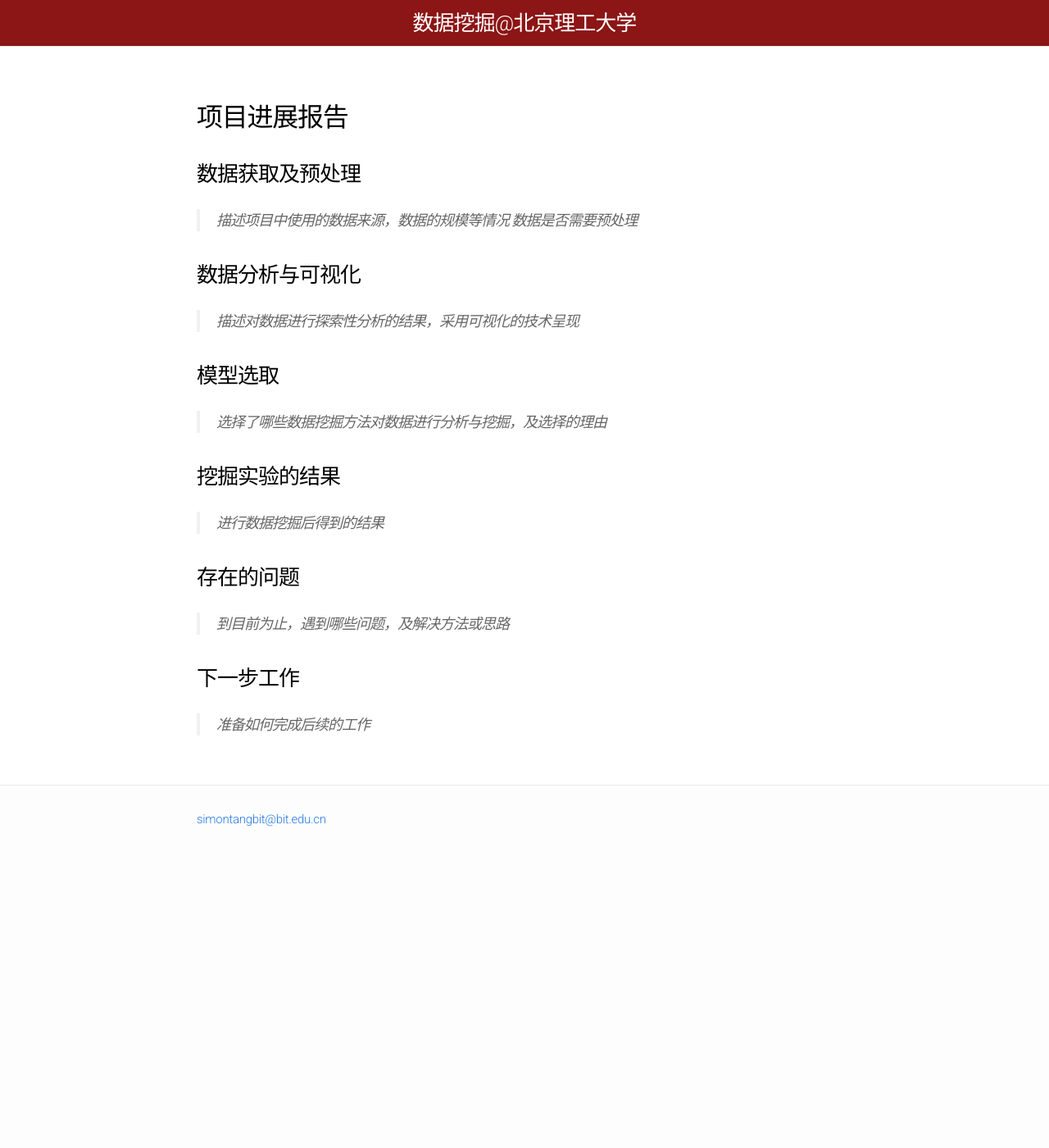
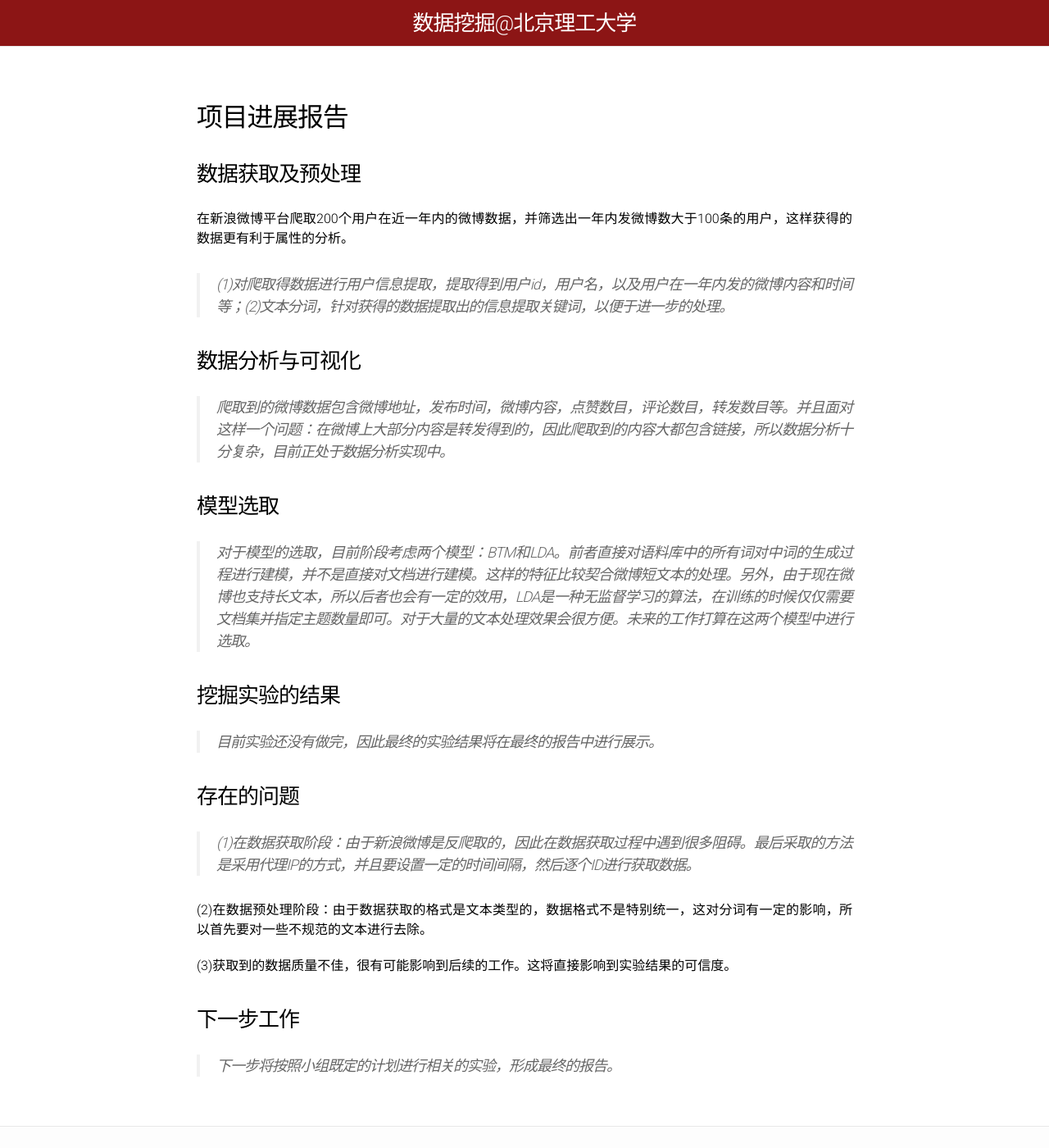
Before and after one commit to BITDM/bitdm.github.io, a Jekyll site: the page built from 2018/projects/P04/midterm.md, in a window 1280 px wide and 1400 px high. Shown: the whole window at 82% size. Built offline with Jekyll 4.4.1, drawn with Linux system fonts in a browser that asks for light colours; our own code applies the rules of GitHub Pages for plain Markdown files.

Commit message:
Update midterm.md

```diff
--- a/2018/projects/P04/midterm.md
+++ b/2018/projects/P04/midterm.md
@@ -8,25 +8,36 @@ permalink: /2018/projects/p04/midterm/
 
 ### 数据获取及预处理
 
-> 描述项目中使用的数据来源，数据的规模等情况
-> 数据是否需要预处理
+>
+
+在新浪微博平台爬取200个用户在近一年内的微博数据，并筛选出一年内发微博数大于100条的用户，这样获得的数据更有利于属性的分析。
+
+
+
+> (1)对爬取得数据进行用户信息提取，提取得到用户id，用户名，以及用户在一年内发的微博内容和时间等；(2)文本分词，针对获得的数据提取出的信息提取关键词，以便于进一步的处理。
 
 ### 数据分析与可视化
 
-> 描述对数据进行探索性分析的结果，采用可视化的技术呈现
+> 爬取到的微博数据包含微博地址，发布时间，微博内容，点赞数目，评论数目，转发数目等。并且面对这样一个问题：在微博上大部分内容是转发得到的，因此爬取到的内容大都包含链接，所以数据分析十分复杂，目前正处于数据分析实现中。
 
 ### 模型选取
 
-> 选择了哪些数据挖掘方法对数据进行分析与挖掘，及选择的理由
+> 对于模型的选取，目前阶段考虑两个模型：BTM和LDA。前者直接对语料库中的所有词对中词的生成过程进行建模，并不是直接对文档进行建模。这样的特征比较契合微博短文本的处理。另外，由于现在微博也支持长文本，所以后者也会有一定的效用，LDA是一种无监督学习的算法，在训练的时候仅仅需要文档集并指定主题数量即可。对于大量的文本处理效果会很方便。未来的工作打算在这两个模型中进行选取。
 
 ### 挖掘实验的结果
 
-> 进行数据挖掘后得到的结果
+> 目前实验还没有做完，因此最终的实验结果将在最终的报告中进行展示。
 
 ### 存在的问题
 
-> 到目前为止，遇到哪些问题，及解决方法或思路
+> (1)在数据获取阶段：由于新浪微博是反爬取的，因此在数据获取过程中遇到很多阻碍。最后采取的方法是采用代理IP的方式，并且要设置一定的时间间隔，然后逐个ID进行获取数据。
+
+
+(2)在数据预处理阶段：由于数据获取的格式是文本类型的，数据格式不是特别统一，这对分词有一定的影响，所以首先要对一些不规范的文本进行去除。
+
+
+(3)获取到的数据质量不佳，很有可能影响到后续的工作。这将直接影响到实验结果的可信度。
 
 ### 下一步工作
 
-> 准备如何完成后续的工作
+> 下一步将按照小组既定的计划进行相关的实验，形成最终的报告。
```
